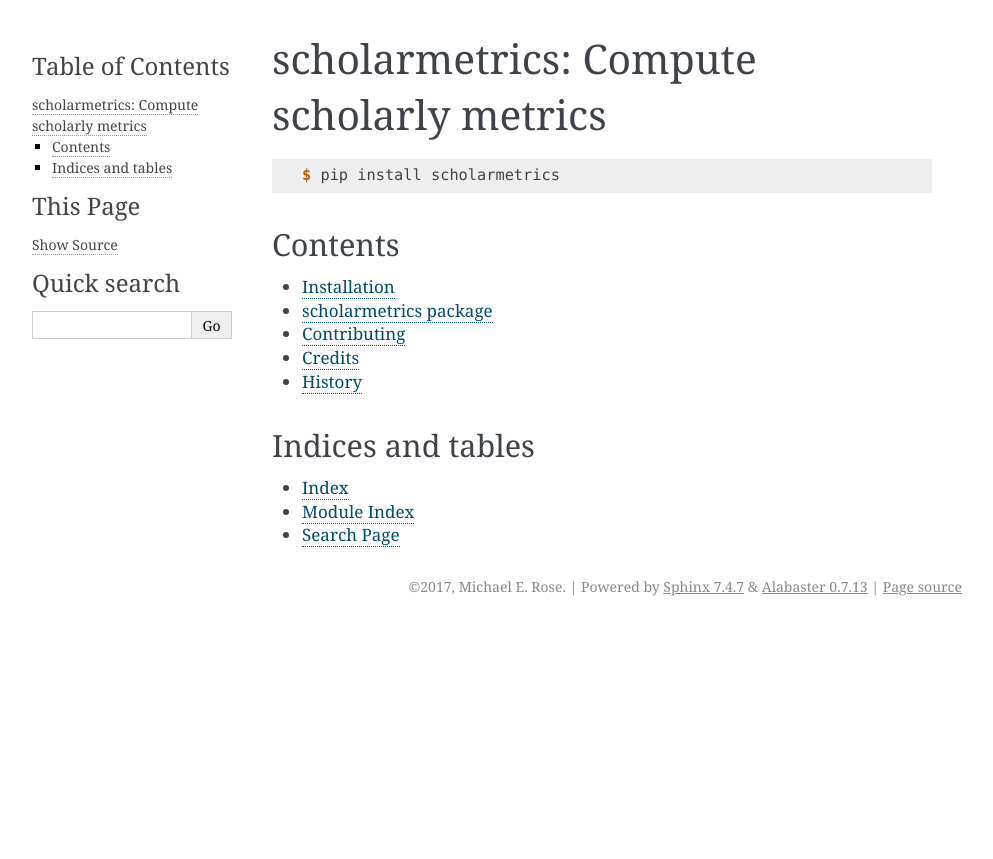
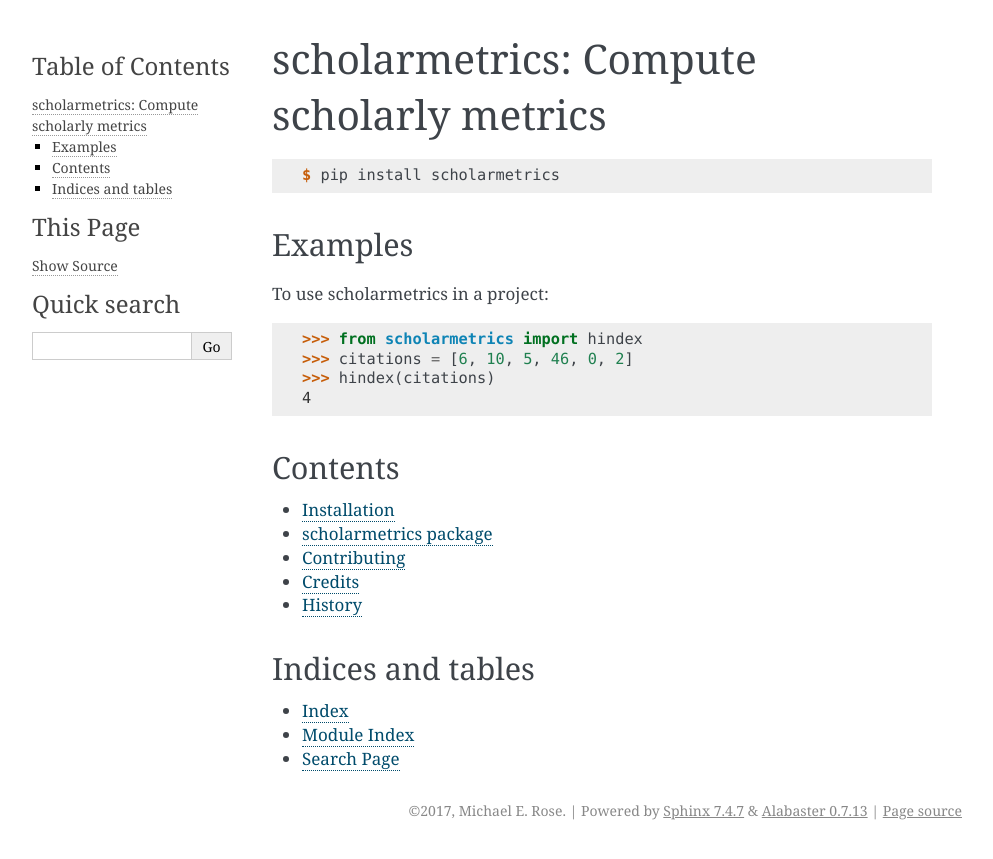
Before and after one commit to Michael-E-Rose/scholarmetrics, a Sphinx documentation site: the page built from docs/index.rst, in a window 1280 px wide. Shown: the top 859 px of the page, without its empty margins (148-1141 px from the left). Built offline with Sphinx 7.4.7, drawn with Linux system fonts in a browser that asks for light colours.

Commit message:
Add example for hindex

```diff
--- a/README.rst
+++ b/README.rst
@@ -15,6 +15,19 @@
         :alt: Documentation Status
 
 
+Example
+-------
+
+J.E. Hirsch's h-index or Hirsch-index.
+
+.. code:: python
+
+    >>> from scholarmetrics import hindex
+    >>> citations = [6, 10, 5, 46, 0, 2]
+    >>> hindex(citations)
+    4
+
+
 Contributing
 ------------
 
--- a/docs/index.rst
+++ b/docs/index.rst
@@ -4,6 +4,17 @@
 .. code-block:: console
 
     $ pip install scholarmetrics
+
+
+========
+Examples
+========
+
+To use scholarmetrics in a project:
+
+.. include:: ../README.rst
+   :start-after: Hirsch-index.
+   :end-before: Contributing
 
 
 ========
```
